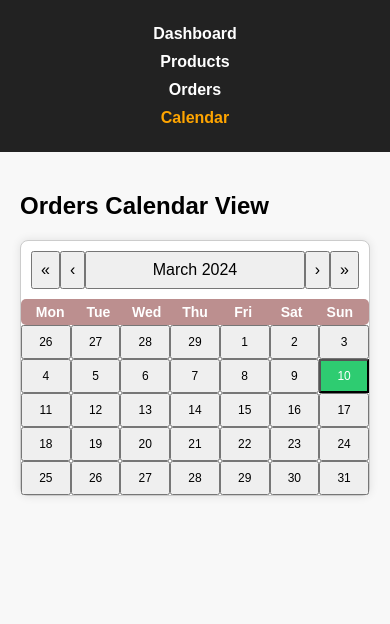
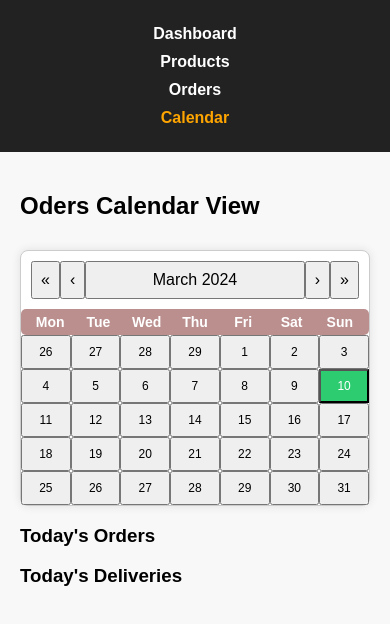
Before and after one commit to raghuvarun836/ERP_System, a React (Create React App) app: page /calendar in a window 390 px wide. Shown: the top 624 px of the page. Built offline with nearby package versions, Linux system fonts and the light colour scheme.

Commit message:
modified json data and added edit to delivery date and also added todays orders and deliveries in Calendar View

```diff
--- a/public/Data/productsData.json
+++ b/public/Data/productsData.json
@@ -1,8 +1,8 @@
 [
-    { "id": 1, "name": "Product A", "category": "Electronics", "price": 50, "stock": 100 },
-    { "id": 2, "name": "Product B", "category": "Clothing", "price": 30, "stock": 50 },
-    { "id": 3, "name": "Product C", "category": "Books", "price": 20, "stock": 75 },
-    { "id": 4, "name": "Product D", "category": "Footwear", "price": 30, "stock": 150 },
-    { "id": 5, "name": "Product E", "category": "Furniture", "price": 100, "stock": 10 },
-    { "id": 6, "name": "Product F", "category": "Accessories", "price": 5, "stock": 15 }
+    { "id": 1, "name": "Mobile", "category": "Electronics", "price": 500, "stock": 1000 },
+    { "id": 2, "name": "Shirt", "category": "Clothing", "price": 30, "stock": 200 },
+    { "id": 3, "name": "Pride and Prejudice", "category": "Books", "price": 5, "stock": 75 },
+    { "id": 4, "name": "Nike", "category": "Footwear", "price": 200, "stock": 50 },
+    { "id": 5, "name": "Sofa", "category": "Furniture", "price": 150, "stock": 25 },
+    { "id": 6, "name": "Utensils", "category": "Kitchen", "price": 5, "stock": 100 }
 ]
--- a/src/components/Orders.jsx
+++ b/src/components/Orders.jsx
@@ -1,4 +1,4 @@
-import React, { useState } from 'react';
+import React, { useEffect , useState } from 'react';
 import Modal from 'react-modal';
 import './Orders.css';
 
@@ -6,11 +6,17 @@ const statusOptions = ['Pending', 'Shipped', 'Delivered'];
 
 function Orders({ ordersData, setOrdersData }) {
   const [selectedOrder, setSelectedOrder] = useState(null);
+  const [editedStatus, setEditedStatus] = useState('');
+  const [editedDeliveryDate, setEditedDeliveryDate] = useState('');
   const [isViewModalOpen, setViewModalOpen] = useState(false);
   const [isEditModalOpen, setEditModalOpen] = useState(false);
 
+  useEffect(() => {
+    // Set the app element for react-modal
+    Modal.setAppElement('#root');
+  }, []);
+
   const handleDeleteOrder = (orderId) => {
-    // Update the ordersData state by filtering out the deleted order
     setOrdersData((prevOrders) => prevOrders.filter((order) => order.id !== orderId));
   };
 
@@ -23,16 +29,24 @@ function Orders({ ordersData, setOrdersData }) {
   const handleEditOrder = (orderId) => {
     const order = ordersData.find((o) => o.id === orderId);
     setSelectedOrder(order);
+    setEditedStatus(order.status);
+    setEditedDeliveryDate(order.expectedDeliveryDate);
     setEditModalOpen(true);
   };
 
-  const handleUpdateStatus = (newStatus) => {
-    setOrdersData((prevOrders) =>
-      prevOrders.map((order) =>
-        order.id === selectedOrder.id ? { ...order, status: newStatus } : order
-      )
-    );
-    setEditModalOpen(false);
+  const handleUpdateStatus = () => {
+    if (new Date(editedDeliveryDate) >= new Date(selectedOrder.orderDate)) {
+      setOrdersData((prevOrders) =>
+        prevOrders.map((order) =>
+          order.id === selectedOrder.id
+            ? { ...order, status: editedStatus, expectedDeliveryDate: editedDeliveryDate }
+            : order
+        )
+      );
+      setEditModalOpen(false);
+    } else {
+      alert("Expected Delivery Date must be after or equal to the Order Date");
+    }
   };
 
   const handleCancelEdit = () => {
@@ -78,11 +92,16 @@ function Orders({ ordersData, setOrdersData }) {
             <p>Order ID: {selectedOrder.id}</p>
             <p>Customer Name: {selectedOrder.customerName}</p>
             <p>Order Date: {selectedOrder.orderDate}</p>
-            <p>Expected Delivery Date: {selectedOrder.expectedDeliveryDate}</p>
+            <label>Expected Delivery Date:</label>
+            <input
+              type="date"
+              value={editedDeliveryDate}
+              onChange={(e) => setEditedDeliveryDate(e.target.value)}
+            />
             <label>Status:</label>
             <select
-              value={selectedOrder.status}
-              onChange={(e) => handleUpdateStatus(e.target.value)}
+              value={editedStatus}
+              onChange={(e) => setEditedStatus(e.target.value)}
             >
               {statusOptions.map((status) => (
                 <option key={status} value={status}>
@@ -93,6 +112,7 @@ function Orders({ ordersData, setOrdersData }) {
           </div>
         )}
         <div className="form-buttons">
+          <button className='add' onClick={handleUpdateStatus}>Save Changes</button>
           <button className='cancel' onClick={handleCancelEdit}>Cancel</button>
         </div>
       </Modal>
--- a/src/components/OrdersCalendarView.css
+++ b/src/components/OrdersCalendarView.css
@@ -3,12 +3,20 @@
   padding: 20px;
 }
 
-.calendar-container {
-  margin-top: 20px;
+.calendar-and-data-container {
+  display: flex;
+  justify-content: space-around;
+}
+
+.calendar-container,
+.todays-data {
+  flex-grow: 1;
+  margin: 0 20px; /* Center the content horizontally */
+  max-width: 400px;
+  width: 100%;
 }
 
 .react-calendar {
-  max-width: 400px;
   background-color: #fff;
   border: 1px solid #ccc;
   border-radius: 8px;
@@ -110,7 +118,13 @@
 }
 
 @media (max-width: 600px) {
-  .react-calendar {
+  .calendar-and-data-container {
+    flex-direction: column; /* Stack elements vertically on smaller screens */
+  }
+
+  .calendar-container,
+  .todays-data {
+    margin: 0 auto; /* Center content horizontally */
     max-width: 100%;
   }
 
--- a/src/components/OrdersCalendarView.jsx
+++ b/src/components/OrdersCalendarView.jsx
@@ -1,4 +1,4 @@
-import React, { useState } from 'react';
+import React, { useState, useEffect } from 'react';
 import Calendar from 'react-calendar';
 import Modal from 'react-modal';
 import './OrdersCalendarView.css';
@@ -8,6 +8,27 @@ function OrdersCalendarView({ ordersData }) {
   const [selectedOrders, setSelectedOrders] = useState([]);
   const [selectedDeliveries, setSelectedDeliveries] = useState([]);
   const [isModalOpen, setModalOpen] = useState(false);
+  const [todaysOrders, setTodaysOrders] = useState([]);
+  const [todaysDeliveries, setTodaysDeliveries] = useState([]);
+
+  useEffect(() => {
+    // Set the app element for react-modal
+    Modal.setAppElement('#root');
+  }, []);
+
+  useEffect(() => {
+    // Filter today's orders and deliveries
+    const today = new Date().toDateString();
+    const todayOrders = ordersData.filter(
+      (order) => new Date(order.orderDate).toDateString() === today
+    );
+    const todayDeliveries = ordersData.filter(
+      (order) => new Date(order.expectedDeliveryDate).toDateString() === today
+    );
+
+    setTodaysOrders(todayOrders);
+    setTodaysDeliveries(todayDeliveries);
+  }, [ordersData]);
 
   const handleDateChange = (date) => {
     setSelectedDate(date);
@@ -33,8 +54,9 @@ function OrdersCalendarView({ ordersData }) {
 
   return (
     <div className='container'>
-      <h2>Orders Calendar View</h2>
-
+      <h2>Oders Calendar View</h2>
+      <div className="calendar-and-data-container">
+        {/* Calendar */}
         <div className="calendar-container">
           <Calendar
             onChange={handleDateChange}
@@ -42,6 +64,31 @@ function OrdersCalendarView({ ordersData }) {
           />
         </div>
 
+        {/* Today's Orders and Deliveries */}
+        <div className="todays-data">
+          <h3>Today's Orders</h3>
+          {todaysOrders.map((order) => (
+            <div key={order.id}>
+              <p>Order ID: {order.id}</p>
+              <p>Customer Name: {order.customerName}</p>
+              <p>Status: {order.status}</p>
+              <hr />
+            </div>
+          ))}
+
+          <h3>Today's Deliveries</h3>
+          {todaysDeliveries.map((delivery) => (
+            <div key={delivery.id}>
+              <p>Delivery ID: {delivery.id}</p>
+              <p>Customer Name: {delivery.customerName}</p>
+              <p>Status: {delivery.status}</p>
+              <hr />
+            </div>
+          ))}
+        </div>
+      </div>
+
+      {/* Orders Calendar Modal */}
       <Modal
         isOpen={isModalOpen}
         onRequestClose={handleModalClose}
@@ -50,7 +97,6 @@ function OrdersCalendarView({ ordersData }) {
       >
         <h2>{selectedDate.toDateString()}</h2>
         <h3>Orders:</h3>
-        <div>
         {selectedOrders.map((order) => (
           <div key={order.id}>
             <p>Order ID: {order.id}</p>
@@ -59,7 +105,6 @@ function OrdersCalendarView({ ordersData }) {
             <hr />
           </div>
         ))}
-        </div>
 
         <div>
           <h3>Deliveries:</h3>
```
Lines whose indentation alone changed are shown as unchanged.
